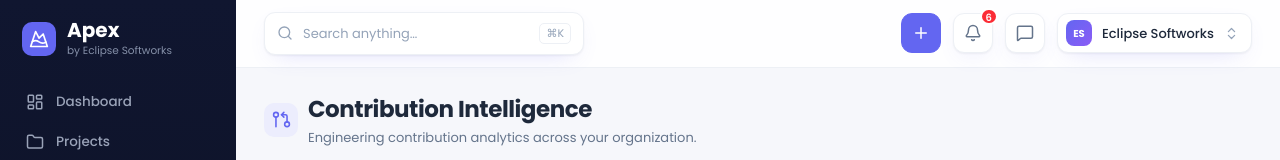
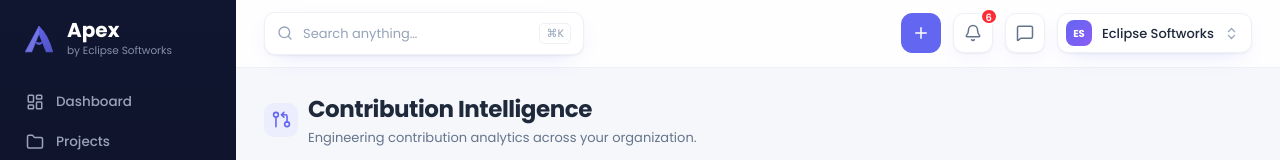
Before and after one commit to TR-Mokwena/apex-web, a Next.js app: page /contributors in a window 1280 px wide. Shown: the top 160 px of the page. Built offline with nearby package versions, Linux system fonts and the light colour scheme.

Commit message:
feat: add Apex brand mark component and integrate into Login and Sidebar pages

```diff
--- a/app/login/page.jsx
+++ b/app/login/page.jsx
@@ -5,23 +5,9 @@ import Image from "next/image";
 import Link from "next/link";
 import { useRouter } from "next/navigation";
 import Icon from "@/components/Icon";
+import { ApexMark } from "@/components/ApexLogo";
 import { cn } from "@/lib/cn";
 import { DEFAULT_ACCENT } from "@/lib/theme";
-
-function ApexMark({ size = 40 }) {
-  return (
-    <svg width={size} height={size} viewBox="0 0 48 48" fill="none" aria-hidden="true">
-      <defs>
-        <linearGradient id="apexg" x1="0" y1="0" x2="1" y2="1">
-          <stop offset="0" stopColor="var(--color-brand)" />
-          <stop offset="1" stopColor="var(--color-brand-600)" />
-        </linearGradient>
-      </defs>
-      <path d="M24 4 44 42H30L24 28 18 42H4L24 4Z" fill="url(#apexg)" />
-      <path d="M24 22 31 36H17L24 22Z" fill="var(--color-card)" opacity="0.9" />
-    </svg>
-  );
-}
 
 function GoogleIcon() {
   return (
--- a/app/onboarding/page.jsx
+++ b/app/onboarding/page.jsx
@@ -4,6 +4,7 @@ import { useState } from "react";
 import Link from "next/link";
 import { useRouter } from "next/navigation";
 import Icon from "@/components/Icon";
+import { ApexMark } from "@/components/ApexLogo";
 import { Switch } from "@/components/ui";
 import { cn } from "@/lib/cn";
 
@@ -55,7 +56,7 @@ export default function OnboardingPage() {
     <div className="min-h-screen flex flex-col" style={{ background: "radial-gradient(1100px 500px at 110% -10%, #E6E9FF 0%, transparent 55%), radial-gradient(900px 460px at -10% 110%, #EDE7FF 0%, transparent 55%), #F1F3F9" }}>
       <div className="flex items-center justify-between p-[22px_30px]">
         <div className="flex items-center gap-2.5">
-          <span className="grid place-items-center w-[34px] h-[34px] rounded-[10px] bg-brand text-white"><Icon name="MountainSnow" size={20} /></span>
+          <ApexMark size={34} />
           <div><div className="text-xl font-bold leading-none">Apex</div><div className="text-[10.5px] text-ink-3 mt-0.5">by Eclipse Softworks</div></div>
         </div>
         <Link href="/" className="text-[13px] font-medium text-ink-2 flex items-center gap-1.5">Skip setup<Icon name="ChevronRight" size={15} /></Link>
--- /dev/null
+++ b/components/ApexLogo.jsx
@@ -0,0 +1,34 @@
+import { useId } from "react";
+
+/**
+ * Apex brand mark — a gradient peak "A": a bold straight left blade, a curved
+ * "ribbon" right blade, a lightened left face for a two-tone fold, and a swoosh
+ * arc as the crossbar. Uses the brand tokens so it follows the active accent and
+ * light/dark mode. `size` sets both dimensions; pass `className` for layout.
+ */
+export function ApexMark({ size = 40, className, title }) {
+  const id = useId();
+  const g = `apex-${id}`;
+  return (
+    <svg width={size} height={size} viewBox="0 0 48 48" fill="none" className={className} role={title ? "img" : "presentation"} aria-hidden={title ? undefined : true}>
+      {title && <title>{title}</title>}
+      <defs>
+        <linearGradient id={g} x1="6" y1="4" x2="42" y2="44" gradientUnits="userSpaceOnUse">
+          <stop offset="0" stopColor="var(--color-brand)" />
+          <stop offset="1" stopColor="var(--color-brand-600)" />
+        </linearGradient>
+      </defs>
+
+      {/* right blade — curved ribbon */}
+      <path d="M24 6.5 Q37 19 43 42 L34.5 42 L24 16 Z" fill={`url(#${g})`} stroke={`url(#${g})`} strokeWidth="1.6" strokeLinejoin="round" />
+      {/* left blade — bold straight leg */}
+      <path d="M5 42 L24 6.5 L24 16 L13.5 42 Z" fill={`url(#${g})`} stroke={`url(#${g})`} strokeWidth="1.6" strokeLinejoin="round" />
+      {/* two-tone fold: lighten the left face */}
+      <path d="M5 42 L24 6.5 L24 16 L13.5 42 Z" fill="#fff" opacity="0.14" />
+      {/* swoosh crossbar */}
+      <path d="M18 28 Q24 35.8 30 28 Q24 31.4 18 28 Z" fill={`url(#${g})`} stroke={`url(#${g})`} strokeWidth="1.3" strokeLinejoin="round" />
+    </svg>
+  );
+}
+
+export default ApexMark;
--- a/components/shell/Sidebar.jsx
+++ b/components/shell/Sidebar.jsx
@@ -3,6 +3,7 @@
 import Link from "next/link";
 import { usePathname } from "next/navigation";
 import Icon from "@/components/Icon";
+import { ApexMark } from "@/components/ApexLogo";
 import { cn } from "@/lib/cn";
 import { NAV, QUICK_CREATE } from "@/lib/nav";
 import { Dropdown, MenuItem, MenuLabel, MenuSep } from "@/components/ui";
@@ -38,9 +39,7 @@ export default function Sidebar({ open, collapsed, onClose, onToggleCollapse })
 
       {/* brand */}
       <div className={cn("flex items-center gap-[11px] px-2 pb-1.5", collapsed && "md:justify-center md:px-0")}>
-        <span className="grid place-items-center w-[34px] h-[34px] rounded-[10px] bg-brand text-white flex-none">
-          <Icon name="MountainSnow" size={20} />
-        </span>
+        <ApexMark size={34} className="flex-none" />
         <div className={cn(collapsed && "md:hidden")}>
           <div className="font-bold text-xl leading-none text-white">Apex</div>
           <div className="text-[10.5px] text-[#8590A8] mt-[3px]">by Eclipse Softworks</div>
```
Also changed, not shown: 1 other file (tests, documents, lock files or other folders).
